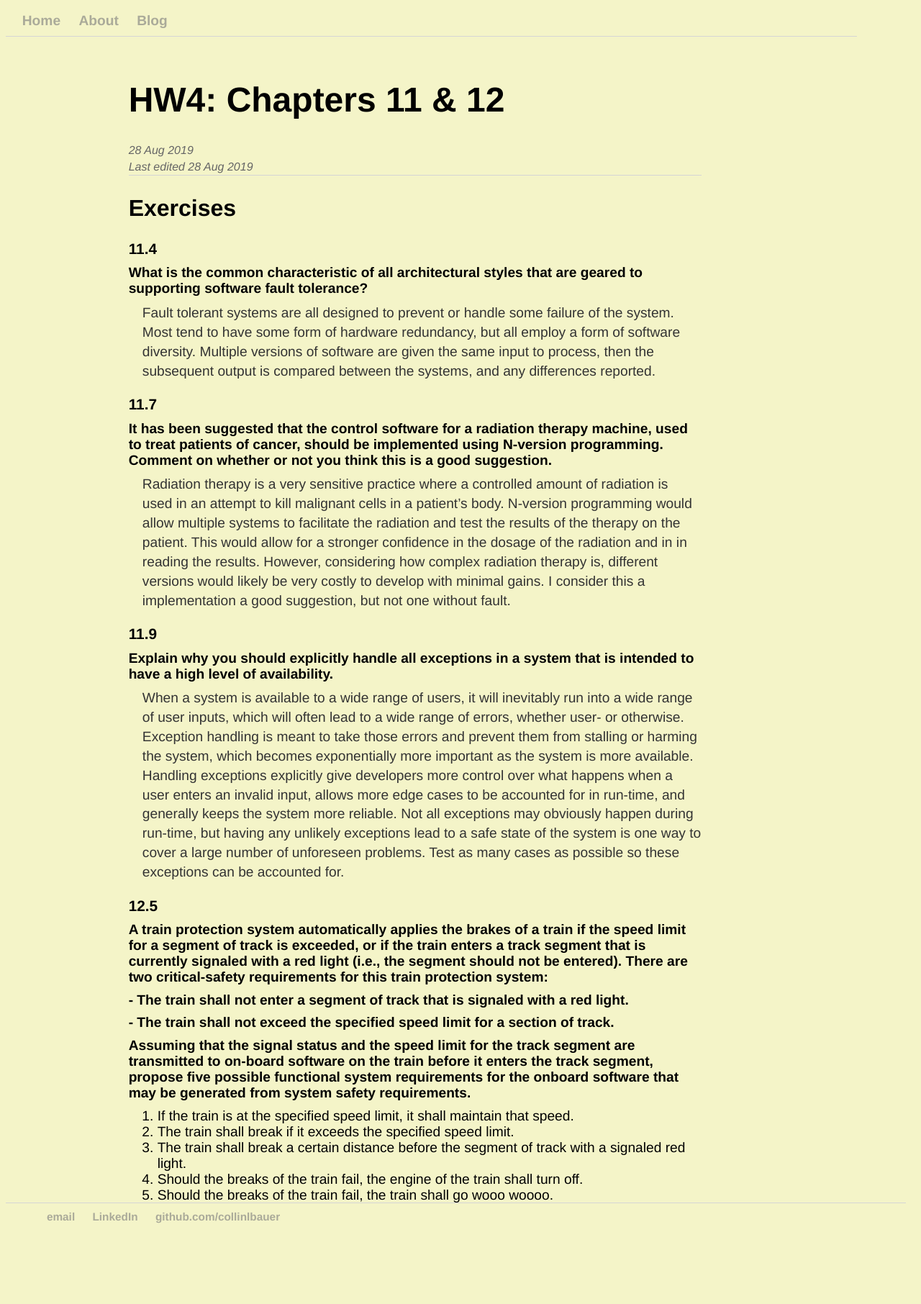
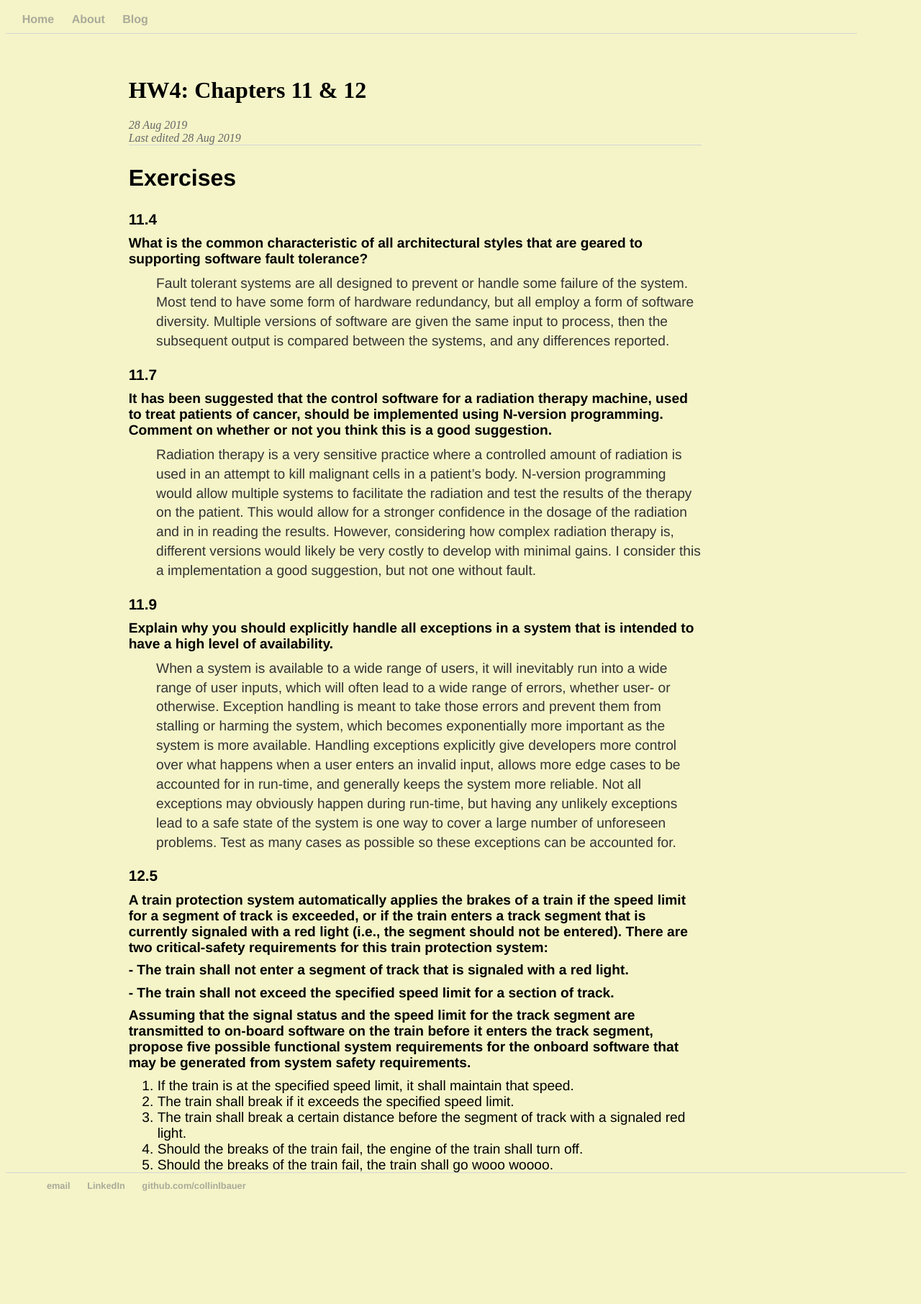
Before and after one commit to CollinLBauer/collinlbauer.github.io, a Jekyll site: the page built from _posts/2019-08-28-HW4-Chapters-11-and-12.md, in a window 1280 px wide. Shown: the whole page at 72% size. Built offline with Jekyll 4.4.1, drawn with Linux system fonts in a browser that asks for light colours; after the commit the page ends 1770 px from its top, so only the background shows below that.

Commit message:
HW13 & 14

```diff
--- a/css/main.css
+++ b/css/main.css
@@ -1,3 +1,4 @@
+/* All main related CSS below */
 body {
     background-color: #f4f4c8;
 }
@@ -33,6 +34,13 @@
     font-size: .8em;
 }
 
+p.meta {
+    color: #666;
+    font-size: 1em;
+    font-style: italic;
+    margin: 0em;
+}
+
 .nav-list {
     font-family:'Helvetica', 'Arial', 'Sans-Serif';
     padding: 0px;
@@ -45,7 +53,6 @@
     margin-right: 20px;
 }
 
-
 a {
     text-decoration: none;
     color: #AA9;
@@ -53,62 +60,50 @@
 a:hover {
     text-decoration: underline;
 }
+/* end main */
 
-h1 {
+
+/* All post related CSS below */
+div.post {
+    border-top: 1px solid #d5d5d5;
     font-family:'Helvetica', 'Arial', 'Sans-Serif';
+}
+
+div.post h1 {
     font-size: 3em;
 }
 
-h2 {
-    font-family:'Helvetica', 'Arial', 'Sans-Serif';
+div.post h2 {
     font-size: 2em;
 }
 
-h3 {
-    font-family:'Helvetica', 'Arial', 'Sans-Serif';
+div.post h3 {
     font-size: 1.3em;
     margin: 1em auto 0.5em auto;
 }
 
-h4 {
-    font-family:'Helvetica', 'Arial', 'Sans-Serif';
+div.post h4 {
     font-size: 1.2em;
+    text-decoration: none;
     margin: 0.5em auto 0.5em auto;
 }
 
-p {
-    font-family:'Helvetica', 'Arial', 'Sans-Serif';
+div.post p {
     font-size: 1.2em;
     line-height: 1.4em;
     color: #333;
-    margin: 0.2em 0em 0.5em 1em;
-}
-p.meta {
-    color: #666;
-    font-size: 1em;
-    font-style: italic;
-    margin: 0em;
+    margin: 0.2em 0em 0.5em 2em;
 }
 
-div.post {
-    border-top: 1px solid #d5d5d5;
-}
-
-ul {
-    font-family:'Helvetica', 'Arial', 'Sans-Serif';
+div.post ul {
     margin: 0px auto 20px;
     font-size: 1.2em;
-}
-ul li {
-    font-family:'Helvetica', 'Arial', 'Sans-Serif';
     list-style: none;
 }
 
-ol {
-    font-family:'Helvetica', 'Arial', 'Sans-Serif';
+div.post ol {
     margin: 0px auto 20px;
     font-size: 1.2em;
+    list-style: decimal
 }
-ol li {
-    font-family:'Helvetica', 'Arial', 'Sans-Serif';
-}
+/* end post */
```
Also changed, not shown: _posts/2019-09-15-HW6-Chapter-4.md (deleted, +0 -22 lines), _posts/2019-10-13-HW13-Chapter-8.md (added, +17 -0 lines), _posts/2019-10-13-HW14-Reflections.md (added, +22 -0 lines), 1 other file.
